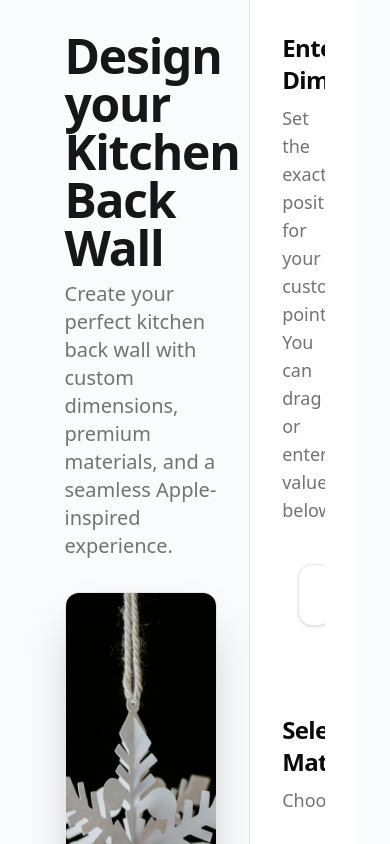
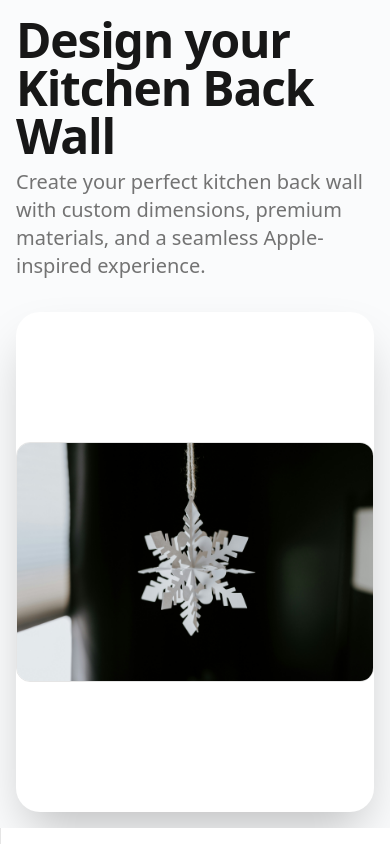
Before and after one commit to shantanu-kulkarni/rueckwand24, a React (Vite) app: page / in a window 390 px wide. Shown: the top 844 px of the page. Built offline with nearby package versions, Linux system fonts and the light colour scheme.

Commit message:
Updating home layout

```diff
--- a/src/features/sidebar/Sidebar.tsx
+++ b/src/features/sidebar/Sidebar.tsx
@@ -129,19 +129,19 @@ export default function Sidebar({
                     className="w-8 h-8 flex-shrink-0 rounded-full border border-white mr-4"
                     style={{ backgroundColor: getRandomColor(idx) }}
                   />
-                  <div className="flex-1 flex gap-6 items-center">
-                    <div className="flex items-center w-1/2">
-                      <span className="text-xs text-neutral-500 mr-4">X</span>
+                  <div className="flex-1 flex flex-col sm:flex-row gap-2 sm:gap-6 w-full items-center">
+                    <div className="flex items-center w-full sm:w-1/2">
+                      <div className="text-xs text-neutral-500 mr-4">X</div>
                       <Input
                         id={`x-${circle.id}`}
                         type="number"
                         value={circle.x}
                         onChange={e => handleXChange(circle, e)}
                         onBlur={e => handleXBlur(circle, e)}
-                        className="rounded-lg border border-neutral-200 bg-white shadow-sm focus:ring-2 focus:ring-blue-500 focus:border-blue-500 text-lg px-4 py-2 transition-all duration-200"
+                        className="w-full rounded-lg border border-neutral-200 bg-white shadow-sm focus:ring-2 focus:ring-blue-500 focus:border-blue-500 text-lg px-4 py-2 transition-all duration-200"
                       />
                     </div>
-                    <div className="flex items-center w-1/2">
+                    <div className="flex items-center w-full sm:w-1/2">
                       <span className="text-xs text-neutral-500 mr-4">Y</span>
                       <Input
                         id={`y-${circle.id}`}
@@ -149,7 +149,7 @@ export default function Sidebar({
                         value={circle.y}
                         onChange={e => handleYChange(circle, e)}
                         onBlur={e => handleYBlur(circle, e)}
-                        className="rounded-lg border border-neutral-200 bg-white shadow-sm focus:ring-2 focus:ring-blue-500 focus:border-blue-500 text-lg px-4 py-2 transition-all duration-200"
+                        className="w-full rounded-lg border border-neutral-200 bg-white shadow-sm focus:ring-2 focus:ring-blue-500 focus:border-blue-500 text-lg px-4 py-2 transition-all duration-200"
                       />
                     </div>
                     <button
@@ -167,10 +167,10 @@ export default function Sidebar({
                 </Card>
               ))}
 
-              <Card className="flex flex-row items-center gap-2 mb-6 w-full bg-white rounded-xl border border-neutral-200 transition-all duration-300 hover:shadow-md hover:scale-[1.01] px-4 py-3">
+              <Card className="flex flex-row items-center gap-2 mb-6 w-full bg-white rounded-xl shadow-sm px-4 py-3">
                 <div className="w-6 h-6 flex-shrink-0 mr-6 flex items-center justify-center" />
-                <div className="flex-1 flex gap-6 items-center">
-                  <div className="flex items-center w-1/2">
+                <div className="flex flex-col sm:flex-row gap-2 sm:gap-6 w-full items-center">
+                  <div className="flex items-center w-full sm:w-1/2">
                     <span className="text-xs text-neutral-500 mr-4">X</span>
                     <Input
                       id="new-x"
@@ -179,11 +179,11 @@ export default function Sidebar({
                       value={newX}
                       onChange={e => setNewX(e.target.value)}
                       onBlur={handleNewXBlur}
-                      className="rounded-lg border border-neutral-200 bg-white shadow-sm focus:ring-2 focus:ring-blue-500 focus:border-blue-500 text-lg px-4 py-2 transition-all duration-200"
+                      className="w-full rounded-lg border border-neutral-200 bg-white shadow-sm focus:ring-2 focus:ring-blue-500 focus:border-blue-500 text-lg px-4 py-2 transition-all duration-200"
                       disabled={isAddDisabled}
                     />
                   </div>
-                  <div className="flex items-center w-1/2">
+                  <div className="flex items-center w-full sm:w-1/2">
                     <span className="text-xs text-neutral-500 mr-4">Y</span>
                     <Input
                       id="new-y"
@@ -192,7 +192,7 @@ export default function Sidebar({
                       value={newY}
                       onChange={e => setNewY(e.target.value)}
                       onBlur={handleNewYBlur}
-                      className="rounded-lg border border-neutral-200 bg-white shadow-sm focus:ring-2 focus:ring-blue-500 focus:border-blue-500 text-lg px-4 py-2 transition-all duration-200"
+                      className="w-full rounded-lg border border-neutral-200 bg-white shadow-sm focus:ring-2 focus:ring-blue-500 focus:border-blue-500 text-lg px-4 py-2 transition-all duration-200"
                       disabled={isAddDisabled}
                     />
                   </div>
--- a/src/layout/HomeLayout.tsx
+++ b/src/layout/HomeLayout.tsx
@@ -153,9 +153,9 @@ const HomeLayout = () => {
   const submitDisabled = useMemo(() => circles.length === 0 || !selectedMaterial || !imageWidth || !imageHeight, [circles, selectedMaterial, imageWidth, imageHeight]);
 
   return (
-    <div className="flex min-h-screen bg-[#fafbfc]">
-      <div className="w-5/6 mx-auto flex">
-        <div className="w-2/3 flex flex-col items-center justify-center p-8">
+    <div className="flex flex-col lg:flex-row min-h-screen bg-[#fafbfc]">
+      <div className="w-full max-w-7xl mx-auto flex flex-col lg:flex-row">
+        <div className="w-full lg:w-2/3 flex flex-col items-center justify-center p-4 sm:p-8">
           <div className="mb-8 w-full flex flex-col items-start">
             <h1 className="text-5xl font-bold tracking-tight text-neutral-900 mb-2 text-left">Design your Kitchen Back Wall</h1>
             <p className="text-xl text-neutral-500 font-light text-left max-w-xl">Create your perfect kitchen back wall with custom dimensions, premium materials, and a seamless Apple-inspired experience.</p>
@@ -171,7 +171,7 @@ const HomeLayout = () => {
             />
           </div>
         </div>
-        <aside className="w-1/3 h-screen overflow-y-auto flex flex-col bg-white border-l border-neutral-200 p-8">
+        <aside className="w-full lg:w-[420px] xl:w-[480px] h-auto lg:h-screen overflow-y-auto flex flex-col bg-white border-l border-neutral-200 p-4 sm:p-8">
           <Sidebar
             circles={circles}
             addCircle={addCircle}
```
